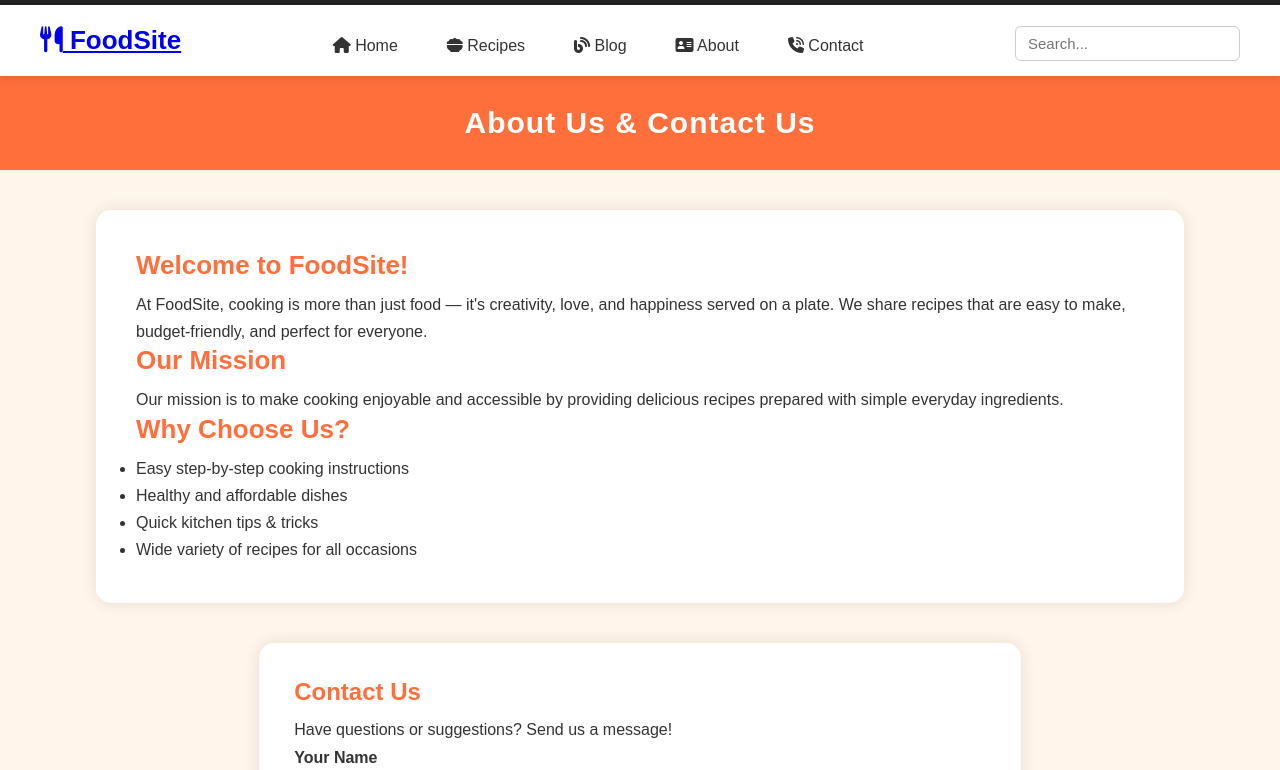
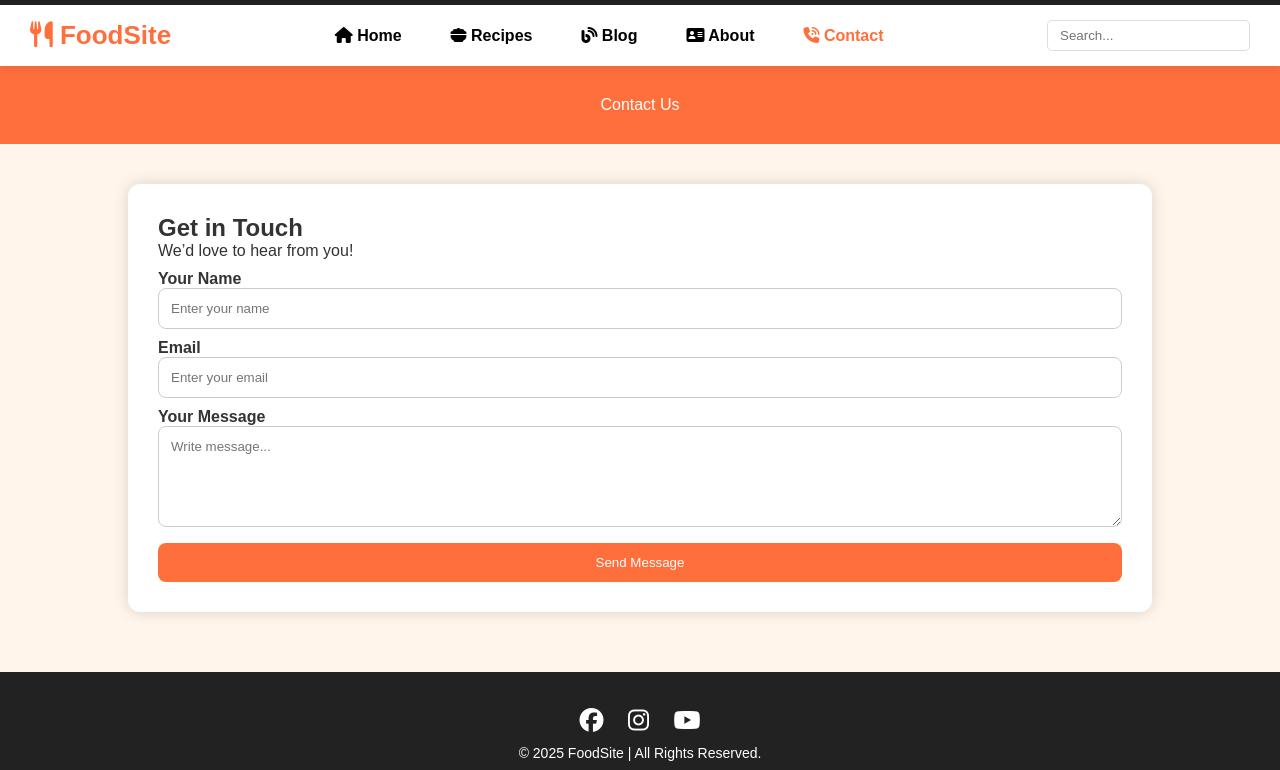
Before and after one commit to AnitaPK/B73GitCol-Merge, a plain HTML site: page contact.html in a window 1280 px wide. Shown: the part 27-797 px from the top of the page. Drawn offline with Linux system fonts and the light colour scheme.

Commit message:
final changes

```diff
--- a/Homepage.css
+++ b/Homepage.css
@@ -9,6 +9,90 @@ body {
   background: #fffdf7;
   color: #333;
 }
+/* ============================
+   NAVBAR FIXED + VISIBLE
+============================ */
+.navbar {
+  width: 100%;
+  background: #ffffff;
+  padding: 15px 30px;
+  display: flex;
+  align-items: center;
+  justify-content: space-between;
+  position: sticky;
+  top: 0;
+  z-index: 9999;
+  box-shadow: 0 2px 10px rgba(0,0,0,0.08);
+}
+
+.navbar .logo a {
+  text-decoration: none;
+  color: #ff6f3c;
+  font-size: 26px;
+  font-weight: bold;
+}
+
+.nav-menu {
+  display: flex;
+  gap: 25px;
+  list-style: none;
+}
+
+.nav-menu li a {
+  text-decoration: none;
+  color: #000;
+  font-size: 16px;
+  font-weight: 600;
+  transition: 0.3s;
+}
+
+.nav-menu li a:hover,
+.nav-menu li a.active {
+  color: #ff6f3c;
+}
+
+/* Search Box */
+.search-box input {
+  padding: 7px 12px;
+  border-radius: 5px;
+  border: 1px solid #ddd;
+}
+
+/* Hamburger menu for mobile */
+.hamburger {
+  display: none;
+  font-size: 24px;
+  cursor: pointer;
+}
+
+/* Mobile Navigation */
+@media (max-width: 768px) {
+  .nav-menu {
+    position: absolute;
+    top: 70px;
+    right: 0;
+    width: 100%;
+    background: #ffffff;
+    flex-direction: column;
+    gap: 15px;
+    padding: 20px;
+    display: none;
+    box-shadow: 0 2px 10px rgba(0,0,0,0.12);
+  }
+
+  .nav-menu.active {
+    display: flex;
+  }
+
+  .hamburger {
+    display: block;
+  }
+
+  .search-box {
+    display: none;
+  }
+}
+
 
 /* HERO SECTION */
 .hero {
--- a/contact.html
+++ b/contact.html
@@ -3,120 +3,61 @@
 <head>
 <meta charset="UTF-8">
 <meta name="viewport" content="width=device-width, initial-scale=1.0">
-    <title>About & Contact | FoodSite</title>
+<title>Contact | FoodSite</title>
 
-    <!-- FontAwesome Icons -->
 <link rel="stylesheet" href="https://cdnjs.cloudflare.com/ajax/libs/font-awesome/6.5.0/css/all.min.css">
-
-    <!-- Main Site Styles -->
 <link rel="stylesheet" href="./styles.css">
 <link rel="stylesheet" href="./Homepage.css">
 
 <style>
 body {
-            margin: 0;
-            font-family: 'Poppins', sans-serif;
-            background-color: #fff5eb;
+    background: #fff5eb;
+    font-family: Poppins, sans-serif;
 }
-
-        /* ABOUT PAGE SPECIFIC STYLING */
 .page-header {
     background: #ff6f3c;
     padding: 30px;
     text-align: center;
     color: white;
-            font-size: 30px;
-            font-weight: bold;
-            letter-spacing: 1px;
 }
-
-        .container {
-            width: 85%;
-            margin: auto;
-            padding: 40px 0;
+.contact-box {
+    width: 80%;
+    background: #fff;
+    margin: 40px auto;
+    padding: 30px;
+    border-radius: 12px;
+    box-shadow: 0 0 15px rgba(0,0,0,0.15);
 }
-
-        .about-section {
-            background: #fff;
-            padding: 40px;
-            border-radius: 15px;
-            box-shadow: 0 0 15px rgba(0,0,0,0.1);
-            margin-bottom: 40px;
-        }
-
-        .about-section h2 {
-            color: #ff6f3c;
-            font-size: 26px;
-            margin-bottom: 10px;
-        }
-
-        .about-section p,
-        .about-section li {
-            line-height: 1.7;
-            font-size: 16px;
-        }
-
-        ul {
-            margin-top: 10px;
-        }
-
-        /* CONTACT BOX */
-        .contact-box {
-            background: #fff;
-            padding: 35px;
-            border-radius: 15px;
-            width: 70%;
-            margin: auto;
-            box-shadow: 0 0 15px rgba(0,0,0,0.1);
-        }
-
-        .contact-box h2 {
-            color: #ff6f3c;
-            margin-bottom: 15px;
-        }
-
 label {
-            font-weight: 600;
     margin-top: 10px;
     display: block;
+    font-weight: 600;
 }
-
 input, textarea {
     width: 100%;
     padding: 12px;
-            margin-top: 6px;
+    border-radius: 8px;
     border: 1px solid #ccc;
+}
+button {
+    background: #ff6f3c;
+    color: #fff;
+    padding: 12px;
+    width: 100%;
     border-radius: 8px;
-            font-size: 15px;
+    border: none;
+    margin-top: 12px;
+    cursor: pointer;
 }
-
-        button {
-            margin-top: 15px;
-            background: #ff6f3c;
-            color: white;
-            padding: 12px 20px;
-            border: none;
-            cursor: pointer;
-            font-size: 16px;
-            border-radius: 8px;
-            width: 100%;
-        }
-
 button:hover {
-            background: #e85a2e;
-        }
-
-        @media (max-width: 768px) {
-            .contact-box {
-                width: 95%;
-            }
+    background: #e85625;
 }
 </style>
 </head>
 
 <body>
 
-<!-- 🔶 TOP INFO BAR -->
+<!-- TOP BAR -->
 <div class="topbar">
     <div class="left">
         <span><i class="fa-solid fa-phone"></i> +91-9876543210</span>
@@ -129,78 +70,42 @@
     </div>
 </div>
 
-<!-- 🔶 MAIN NAVBAR -->
+<!-- NAVBAR -->
 <div class="navbar">
     <div class="logo"><a href="./index.html"><i class="fa-solid fa-utensils"></i> FoodSite</a></div>
 
     <ul class="nav-menu">
-        <li><a href="./Homepage.html"><i class="fa-solid fa-house"></i> Home</a></li>
+        <li><a href="./index.html"><i class="fa-solid fa-house"></i> Home</a></li>
         <li><a href="./recipe.html"><i class="fa-solid fa-bowl-food"></i> Recipes</a></li>
-        <li><a href="./contact.html"><i class="fa-solid fa-blog"></i> Blog</a></li>
-        <li><a class="active" href="./about.html"><i class="fa-solid fa-address-card"></i> About</a></li>
-        <li><a href="#"><i class="fa-solid fa-phone-volume"></i> Contact</a></li>
+        <li><a href="#"><i class="fa-solid fa-blog"></i> Blog</a></li>
+        <li><a href="./about.html"><i class="fa-solid fa-address-card"></i> About</a></li>
+        <li><a class="active" href="./contact.html"><i class="fa-solid fa-phone-volume"></i> Contact</a></li>
     </ul>
 
-    <div class="search-box">
-        <input type="text" placeholder="Search...">
+    <div class="search-box"><input type="text" placeholder="Search..."></div>
+    <div class="hamburger" onclick="toggleMenu()"><i class="fa-solid fa-bars"></i></div>
 </div>
 
-    <div class="hamburger" onclick="toggleMenu()">
-        <i class="fa-solid fa-bars"></i>
-    </div>
-</div>
+<div class="page-header">Contact Us</div>
 
-<!-- PAGE TITLE -->
-<div class="page-header">About Us & Contact Us</div>
-
-<div class="container">
-
-    <!-- ABOUT SECTION -->
-    <div class="about-section">
-        <h2>Welcome to FoodSite!</h2>
-        <p>
-            At FoodSite, cooking is more than just food — it's creativity, love,
-            and happiness served on a plate. We share recipes that are easy to make,
-            budget-friendly, and perfect for everyone.
-        </p>
-
-        <h2>Our Mission</h2>
-        <p>
-            Our mission is to make cooking enjoyable and accessible by providing
-            delicious recipes prepared with simple everyday ingredients.
-        </p>
-
-        <h2>Why Choose Us?</h2>
-        <ul>
-            <li>Easy step-by-step cooking instructions</li>
-            <li>Healthy and affordable dishes</li>
-            <li>Quick kitchen tips & tricks</li>
-            <li>Wide variety of recipes for all occasions</li>
-        </ul>
-    </div>
-
-    <!-- CONTACT SECTION -->
 <div class="contact-box">
-        <h2>Contact Us</h2>
-        <p>Have questions or suggestions? Send us a message!</p>
+    <h2>Get in Touch</h2>
+    <p>We’d love to hear from you!</p>
 
     <form>
         <label>Your Name</label>
         <input type="text" placeholder="Enter your name" required>
 
-            <label>Email Address</label>
+        <label>Email</label>
         <input type="email" placeholder="Enter your email" required>
 
         <label>Your Message</label>
-            <textarea rows="5" placeholder="Write your message..." required></textarea>
+        <textarea rows="5" placeholder="Write message..." required></textarea>
 
         <button type="submit">Send Message</button>
     </form>
 </div>
 
-</div>
-
-<!-- 🔶 FOOTER -->
 <footer>
     <div class="social-icons">
         <i class="fa-brands fa-facebook fa-xl"></i>
@@ -211,7 +116,7 @@
 </footer>
 
 <script>
-function toggleMenu(){
+function toggleMenu() {
     document.querySelector(".nav-menu").classList.toggle("active");
 }
 </script>
```
Also changed, not shown: Homepage.html (+22 -16 lines), index.html (+17 -41 lines), recipe.html (+2 -1 lines). Lines whose indentation alone changed are shown as unchanged.
